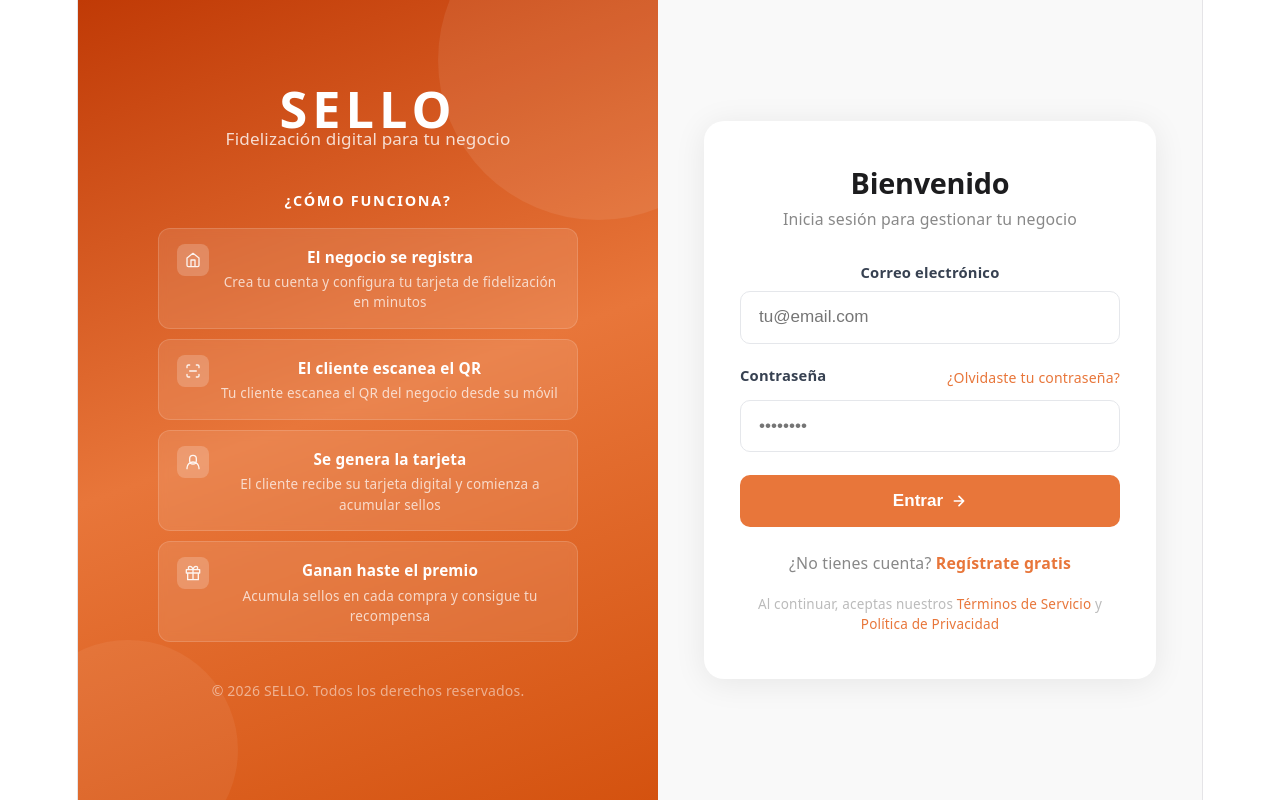
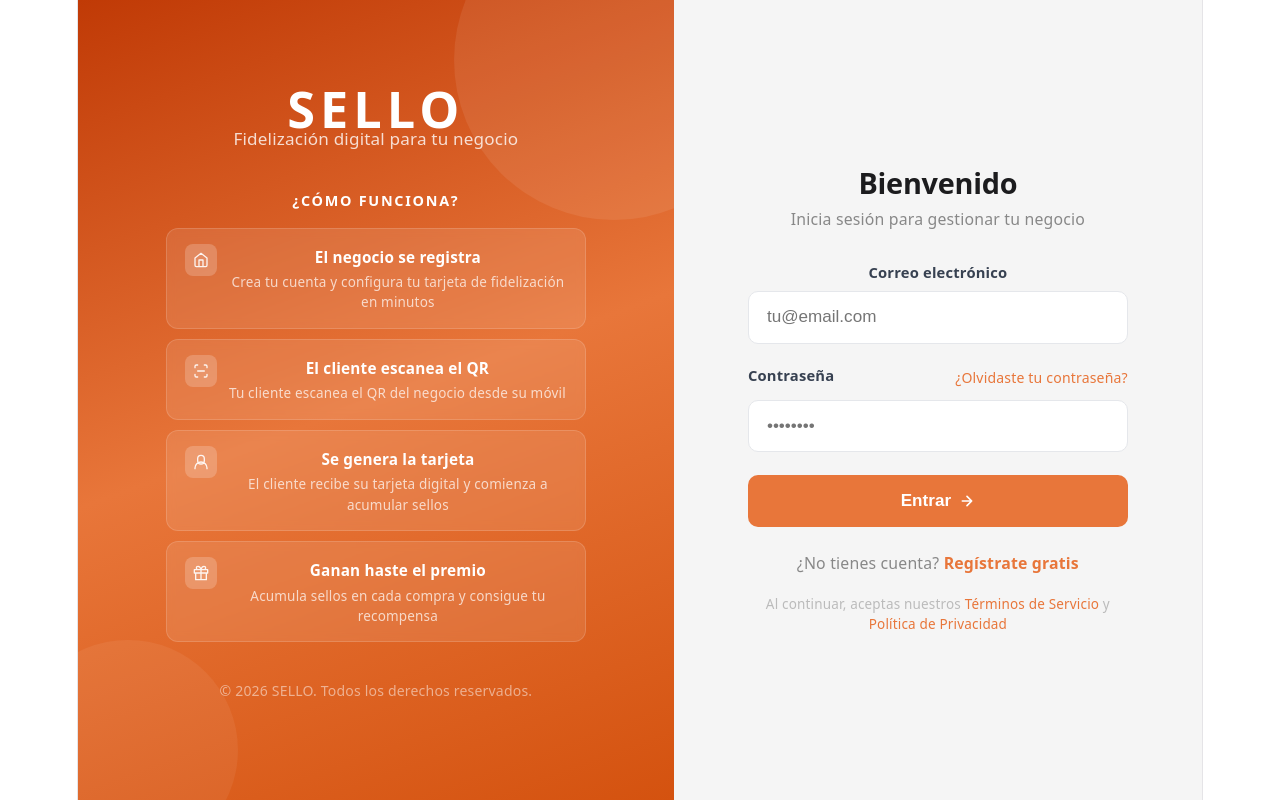
Before and after one commit to Saeed269/SELLO-APP, a React (Vite) app in the folder client/: page /negocio/login in a window 1280 px wide. Built offline with nearby package versions, Linux system fonts and the light colour scheme.

Commit message:
update Login

```diff
--- a/client/src/pages/negocio/Login.jsx
+++ b/client/src/pages/negocio/Login.jsx
@@ -112,7 +112,8 @@ export default function Login() {
 const s = {
   root: { display: 'flex', minHeight: '100dvh' },
   left: {
-    flex: 1,
+    width: '45%',
+    flexShrink: 0,
     background: 'linear-gradient(160deg, #c03a06 0%, #E8763A 50%, #d4520f 100%)',
     display: 'flex', alignItems: 'center', justifyContent: 'center',
     position: 'relative', overflow: 'hidden', padding: '3rem 2.5rem',
@@ -137,12 +138,11 @@ const s = {
   pasoDesc: { margin: 0, fontSize: '0.75rem', color: 'rgba(255,255,255,0.72)', lineHeight: 1.5 },
   right: {
     flex: 1, display: 'flex', alignItems: 'center', justifyContent: 'center',
-    padding: '2rem 1.5rem', backgroundColor: '#f9f9f9',
+    padding: '2rem 2.5rem', backgroundColor: '#f5f5f5',
   },
   formWrap: {
-    width: '100%', maxWidth: '380px', backgroundColor: '#fff',
-    borderRadius: '20px', padding: '2.5rem 2rem',
-    boxShadow: '0 4px 32px rgba(0,0,0,0.08)',
+    width: '100%', maxWidth: '380px',
+    padding: '0',
   },
   titulo: { margin: 0, fontSize: '1.6rem', fontWeight: '800', color: '#1C1C1E' },
   subtitulo: { margin: '0.35rem 0 0', fontSize: '0.88rem', color: '#888' },
```
